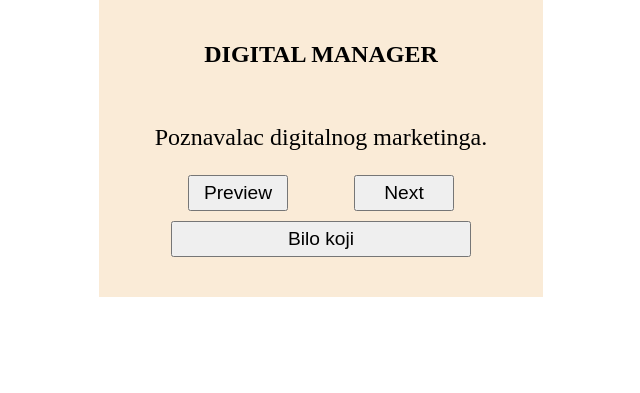
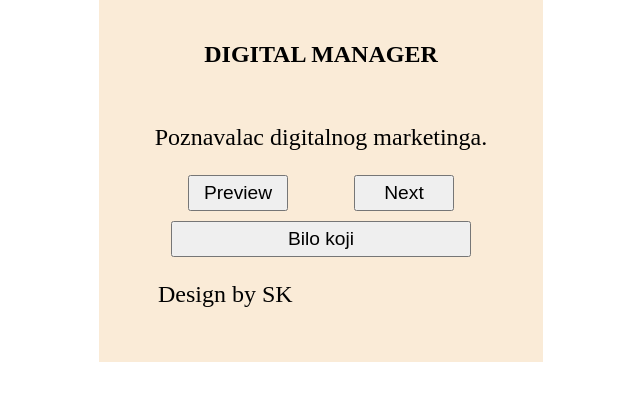
Before and after one commit to karisiksead/proba-branch-i-merge-pulovi, a plain HTML site: page index.html in a window 1280 px wide. Shown: the part 407-800 px from the top of the page, without its empty margins (319-959 px from the left). Drawn offline with Linux system fonts and the light colour scheme.

Commit message:
kreiran potpis

```diff
--- a/index.html
+++ b/index.html
@@ -18,6 +18,7 @@
         <button type="button" id="btn-left">Preview</button>
         <button type="button" id="btn-right">Next</button>
         <button type="button" id="btn-any">Bilo koji</button>
+        <p>Design by SK</p>
       </div>
     </div>
     <script src="./app.js"></script>
```
